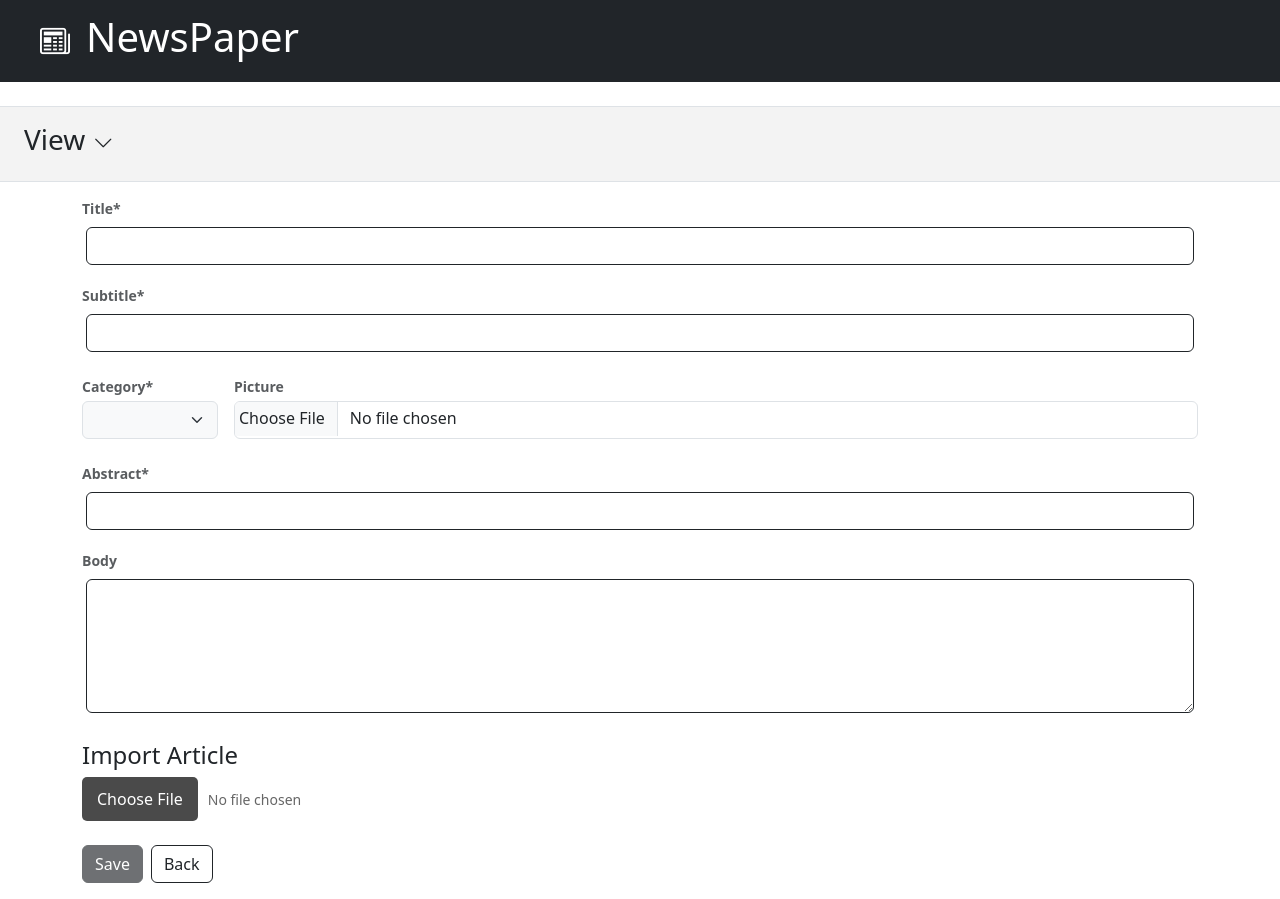
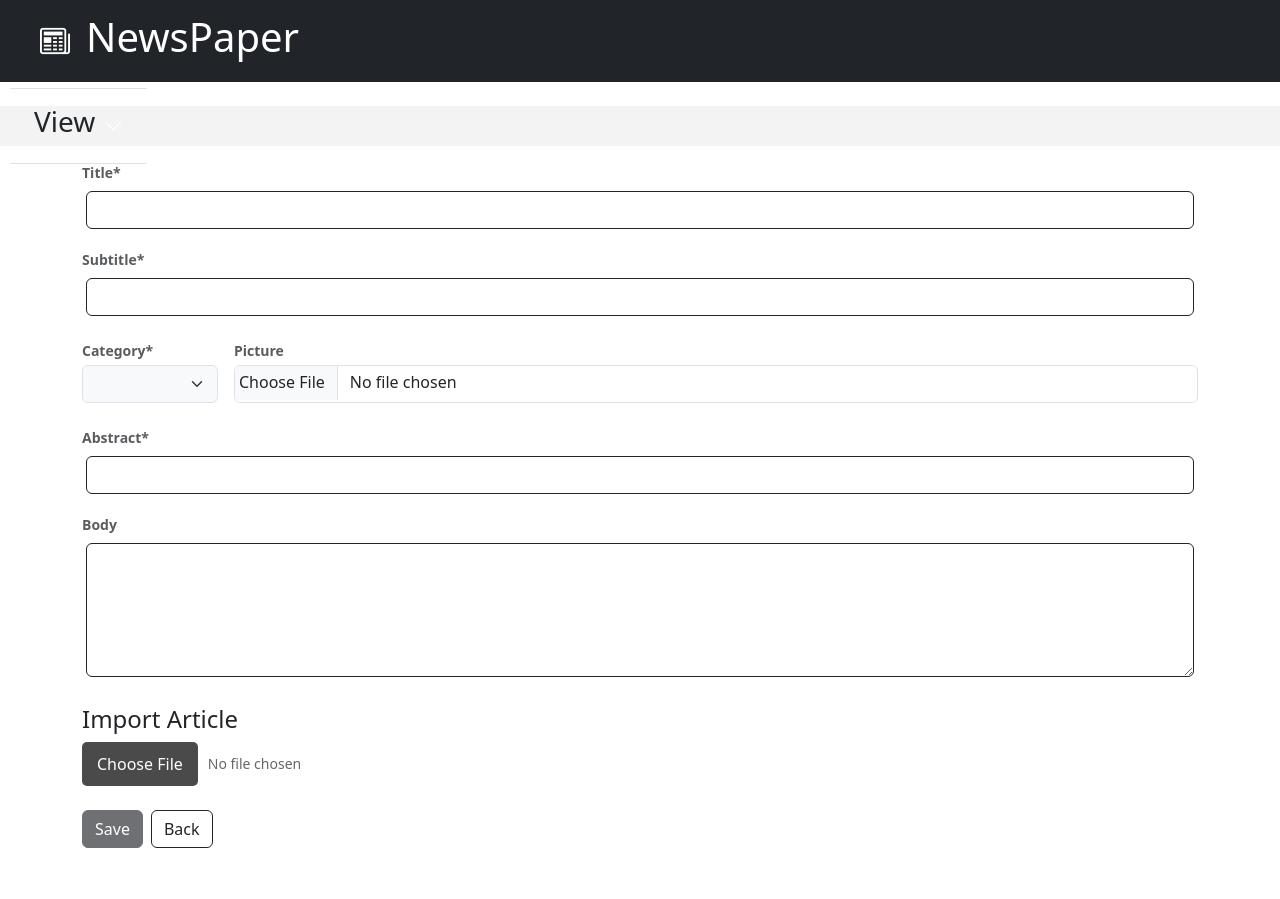
Before and after one commit to Camille37/ElectronNewsPaper, an Angular app: page /article-creation in a window 1280 px wide. After the commit the page ends 864 px from the top, so only its background shows below. Built offline with nearby package versions, Linux system fonts and the light colour scheme.

Commit message:
Desktop Look and Feel Updates

```diff
--- a/src/app/article-creation/article-creation.component.scss
+++ b/src/app/article-creation/article-creation.component.scss
@@ -0,0 +1,36 @@
+/* To ensure that the text will be seen easily by the user*/
+.wrap-text {
+  white-space: normal;
+  word-wrap: break-word;
+}
+
+.draggable-header {
+-webkit-app-region: drag;
+background-color: #333;
+color: white;
+height: 40px;
+display: flex;
+align-items: center;
+justify-content: space-between;
+padding: 0 10px;
+user-select: none;
+}
+.controls button {
+  -webkit-app-region: no-drag;
+  border: none;
+  background: none;
+  color: white;
+  cursor: pointer;
+  font-size: 16px;
+}
+.no-select {
+  user-select: none;
+}
+.error-highlight {
+  border: 2px solid red;
+  border-radius: 4px;
+  background-color: #ffe6e6; /* Light red background */
+}
+a {
+  cursor: none;
+}
--- a/src/app/article-list/article-list.component.css
+++ b/src/app/article-list/article-list.component.css
@@ -20,3 +20,32 @@
       column-count: 3;
     }
 }
+
+a {
+  cursor: none;
+}
+
+.wrap-text {
+  white-space: normal;
+  word-wrap: break-word;
+}
+
+.draggable-header {
+-webkit-app-region: drag;
+background-color: #333;
+color: white;
+height: 40px;
+display: flex;
+align-items: center;
+justify-content: space-between;
+padding: 0 10px;
+user-select: none;
+}
+.controls button {
+  -webkit-app-region: no-drag;
+  border: none;
+  background: none;
+  color: white;
+  cursor: pointer;
+  font-size: 16px;
+}
--- a/src/app/core/services/electron/electron.service.ts
+++ b/src/app/core/services/electron/electron.service.ts
@@ -1,10 +1,12 @@
+/* eslint-disable @typescript-eslint/no-unsafe-return */
+/* eslint-disable @typescript-eslint/no-floating-promises */
 import { Injectable } from '@angular/core';
 
 // If you import a module but never use any of the imported values other than as TypeScript types,
 // the resulting javascript file will look as if you never imported the module at all.
 import { ipcRenderer, webFrame } from 'electron';
 import * as childProcess from 'child_process';
-import * as fs from 'fs';
+//import * as fs from 'fs';
 
 @Injectable({
   providedIn: 'root'
@@ -21,11 +23,9 @@ export class ElectronService {
 	}
 
 	private initializeElectron(): void {
-	  // Assure-toi que tout est bien initialisé ici
     this.ipcRenderer = (window as any).require('electron').ipcRenderer;
     this.webFrame = (window as any).require('electron').webFrame;
     this.childProcess = (window as any).require('child_process');
-
     this.childProcess.exec('node -v', (error, stdout, stderr) => {
       if (error) {
         console.error(`error: ${error.message}`);
```
Lines whose indentation alone changed are shown as unchanged.
